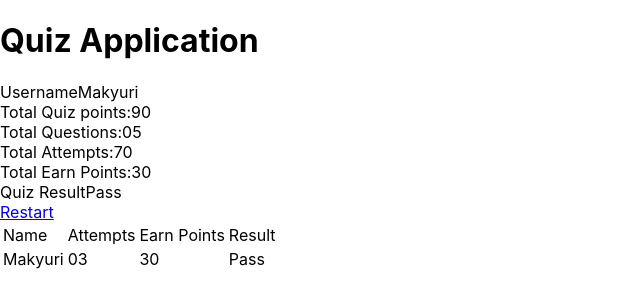
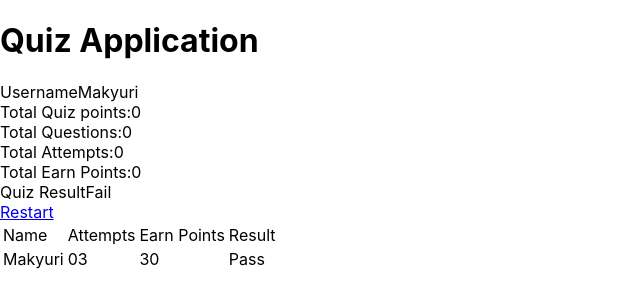
Before and after one commit to specifiedram98871/ReactProject, a React (Create React App) app in the folder Quiz/client/: page /result in a window 1280 px wide. Shown: the top 308 px of the page, without its empty margins (0-640 px from the left). Built offline with nearby package versions, Linux system fonts and the light colour scheme.

Commit message:
user quiz point

```diff
--- a/Quiz/client/src/components/Questions.js
+++ b/Quiz/client/src/components/Questions.js
@@ -3,24 +3,25 @@ import React, { useEffect, useState } from 'react'
 import { useFetchQuestion } from '../hooks/FetchQuestions';
 import { useDispatch, useSelector } from 'react-redux';
 import { updateResult } from '../hooks/setResult';
+import { updateResultAction } from '../redux/result_reducer';
 
 
 const Questions = ({ onChecked }) => {
     const {trace} = useSelector((state) => state.questions)
     const result = useSelector((state) => state.result.result)
     const [checked, setChecked] = useState(undefined);
-    const [{ isLoading, apiData, serverError },setGetData] = useFetchQuestion();
+    const [{ isLoading, serverError }] = useFetchQuestion();
     const questions = useSelector((state) => state.questions.queue[state.questions.trace])
 
     const dispatch = useDispatch();
     useEffect(()=>{
-        console.log({trace,checked});
+        console.log({trace, checked});
         dispatch(updateResult({trace,checked}))
     },[checked]) //second arg is needed in useeffect otherwise it will be infinite loop
     function onSelect(i) {
         onChecked(i);
-        setChecked(i)
-        dispatch(updateResult({ trace, checked }));
+        setChecked(i);
+        // dispatch(updateResult({ trace, checked }));
     }
 
     if(isLoading) return<h3 className='text-light'>loading..</h3>
@@ -39,7 +40,7 @@ const Questions = ({ onChecked }) => {
                       onChange={()=>onSelect(i)}
                   id={`q${i}-option`}/>
                   <label htmlFor={`q${i}-option`}>{q}</label>
-                  <div className={`check ${result[trace] == i ? 'checked' : ''}`}>
+                  <div className={`check ${result[trace] === i ? 'checked' : ''}`}>
 
                   </div>
               </li>)
--- a/Quiz/client/src/components/Quiz.js
+++ b/Quiz/client/src/components/Quiz.js
@@ -13,7 +13,7 @@ const Quiz = () => {
     const {queue , trace} = useSelector((state) => state.questions)
     const dispatch = useDispatch();
 
-    useEffect(() => { console.log(result) });
+
     function handlePrevious() {
         if(trace > 0) {
 
@@ -26,11 +26,13 @@ const Quiz = () => {
             // update trace value by 1
             dispatch(MoveNextQuestion());
             //insert new array in result
-            if(result.length < trace){
+            if(result.length <= trace){
                 dispatch(PushAnswer(check));
             }
             // dispatch(PushAnswer(check));
         }
+        // reset the value of the checked
+        setCheck(undefined);
     }
 
     function onChecked(check) {
--- a/Quiz/client/src/components/Result.js
+++ b/Quiz/client/src/components/Result.js
@@ -1,12 +1,22 @@
-import React from 'react'
+import React, { useEffect } from 'react'
 import { Link } from 'react-router-dom'
 import ResultTable from './ResultTable';
-import { useDispatch } from 'react-redux';
+import { useDispatch, useSelector } from 'react-redux';
 import { resetAllAction } from '../redux/question_reducer';
 import { resetResultAction } from '../redux/result_reducer';
+import { attempts_Number ,earnPoints_Number, flagResult} from '../help/helper';
 
 const Result = () => {
   const dispatch = useDispatch();
+  const { questions: { queue, answers }, result: { result, userId } } = useSelector(state => state);
+  const attempts = attempts_Number(result);
+  useEffect(() => {
+    console.log(flag);
+  })
+
+  const totalPoints = queue.length * 10;
+  const earnPoints = earnPoints_Number(result, answers, 10);
+  const flag = flagResult(totalPoints, earnPoints);
   function handleStart() {
     dispatch(resetAllAction());
     dispatch(resetResultAction());
@@ -21,23 +31,23 @@ const Result = () => {
         </div>
           <div className='flex'>
           <span className='username'>Total Quiz points:</span>
-          <span className='bold'>90</span>
+          <span className='bold'>{ totalPoints}</span>
         </div>
           <div className='flex'>
           <span className='username'>Total Questions:</span>
-          <span className='bold'>05</span>
+          <span className='bold'>{queue.length}</span>
           </div>
           <div className='flex'>
           <span className='username'>Total Attempts:</span>
-          <span className='bold'>70</span>
+          <span className='bold'>{attempts}</span>
           </div>
           <div className='flex'>
           <span className='username'>Total Earn Points:</span>
-          <span className='bold'>30</span>
+          <span className='bold'>{earnPoints || 0}</span>
           </div>
           <div className='flex'>
           <span className='username'>Quiz Result</span>
-          <span className='bold'>Pass</span>
+          <span className='bold'>{ flag ?'Pass':'Fail'}</span>
           </div>
       </div>
       <div className='start'>
--- a/Quiz/client/src/database/data.js
+++ b/Quiz/client/src/database/data.js
@@ -36,3 +36,4 @@ export default[
         ]
     },
 ]
+export const answers = [0, 1, 2, 1];
--- /dev/null
+++ b/Quiz/client/src/help/helper.js
@@ -0,0 +1,10 @@
+export function attempts_Number(result) {
+    return result.filter(r => r !== undefined).length;
+}
+
+export function earnPoints_Number(result, answers, point) {
+    return result.map((element, i) => answers[i] === element).filter(i=>i).map(i=>point).reduce((prev,curr)=>prev+curr,0);
+}
+export function flagResult(totalPoints, earnPoints) {
+    return (totalPoints * 50/100) < earnPoints;
+}
--- a/Quiz/client/src/hooks/FetchQuestions.js
+++ b/Quiz/client/src/hooks/FetchQuestions.js
@@ -1,7 +1,7 @@
 import { useEffect, useState } from "react";
 import { useDispatch } from "react-redux";
 import * as Action from '../redux/question_reducer';
-import data from "../database/data";
+import data,{answers} from "../database/data";
 //  fetch question hook to fetch api data and set value to store
 export const useFetchQuestion = () => {
     const dispatch = useDispatch();
@@ -14,9 +14,9 @@ export const useFetchQuestion = () => {
                 let question =  await data;
                 if (question.length > 0) {
                     setGetData(prev => ({ ...prev, isLoading: false }));
-                    setGetData(prev => ({ ...prev, apiData: question }));
+                    setGetData(prev => ({ ...prev, apiData: { question, answers } }));
                     // dispatch an action
-                    dispatch(Action.startExamAction(question));
+                    dispatch(Action.startExamAction({question, answers}));
                 } else {
                     throw new Error("No question available");
                 }
--- a/Quiz/client/src/hooks/setResult.js
+++ b/Quiz/client/src/hooks/setResult.js
@@ -10,7 +10,7 @@ export const PushAnswer = (result) => async (dispatch) => {
 
 export const updateResult = (index )=> async(dispatch) => {
     try {
-        dispatch(Action.updateResultAction({trace:index}));
+        dispatch(Action.updateResultAction(index));
     } catch (error) {
         console.log(error);
     }
--- a/Quiz/client/src/redux/question_reducer.js
+++ b/Quiz/client/src/redux/question_reducer.js
@@ -10,9 +10,11 @@ export const questionReducer = createSlice({
     },
     reducers: {
         startExamAction: (state, action) => {
+            let {question, answers} = action.payload
             return {
                 ...state,
-                queue: action.payload
+                queue: question,
+                answers
             }
         },
         moveNextAction: (state) => {
@@ -27,7 +29,7 @@ export const questionReducer = createSlice({
                 trace: state.trace - 1
             }
         },
-        resetAllAction : (state) => {
+        resetAllAction : () => {
             return {
                 queue: [],
                 answers: [],
--- a/Quiz/client/src/redux/result_reducer.js
+++ b/Quiz/client/src/redux/result_reducer.js
@@ -16,7 +16,7 @@ export const resultReducer = createSlice({
         },
         updateResultAction : (state, action) => {
             const { trace, checked } = action.payload;
-            state.result.fill(checked, trace, trace + 1);
+            state.result.fill(checked, trace,trace + 1);
         },
         resetResultAction : () => {
             return {
```
